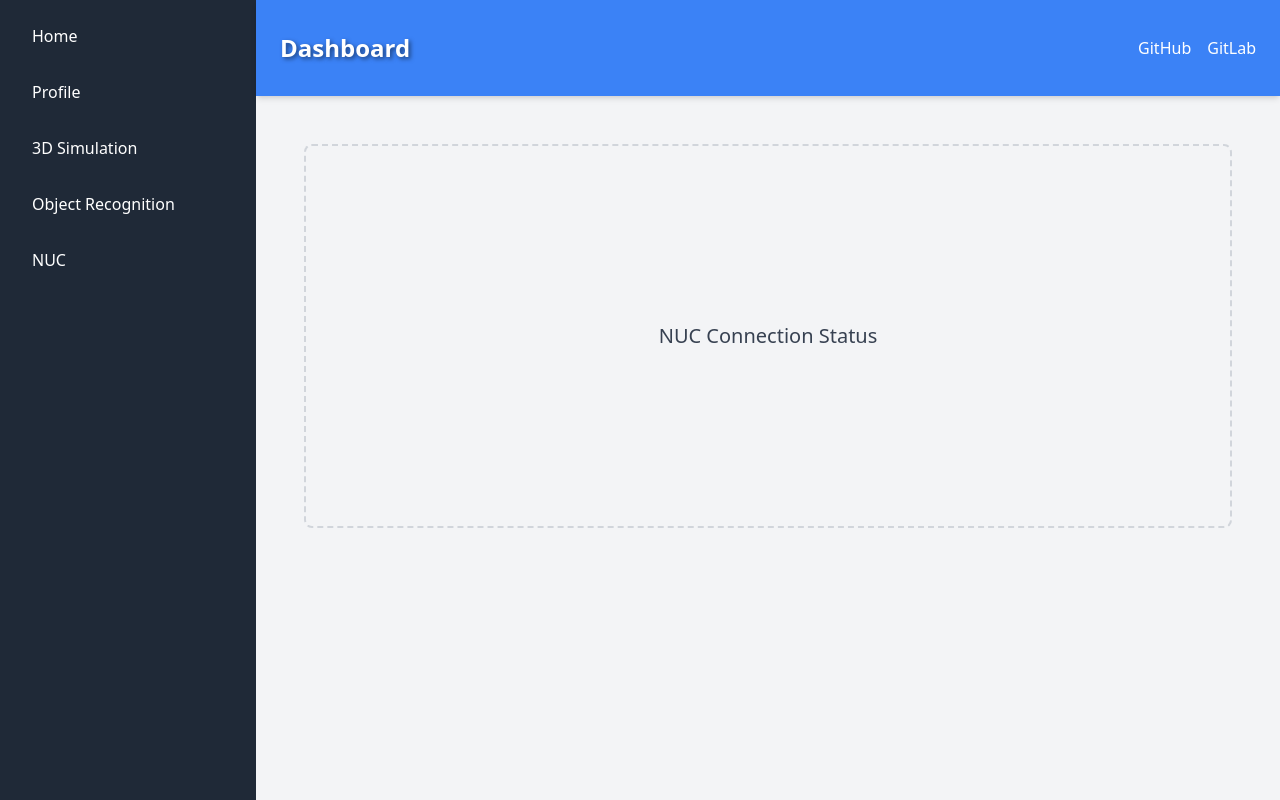
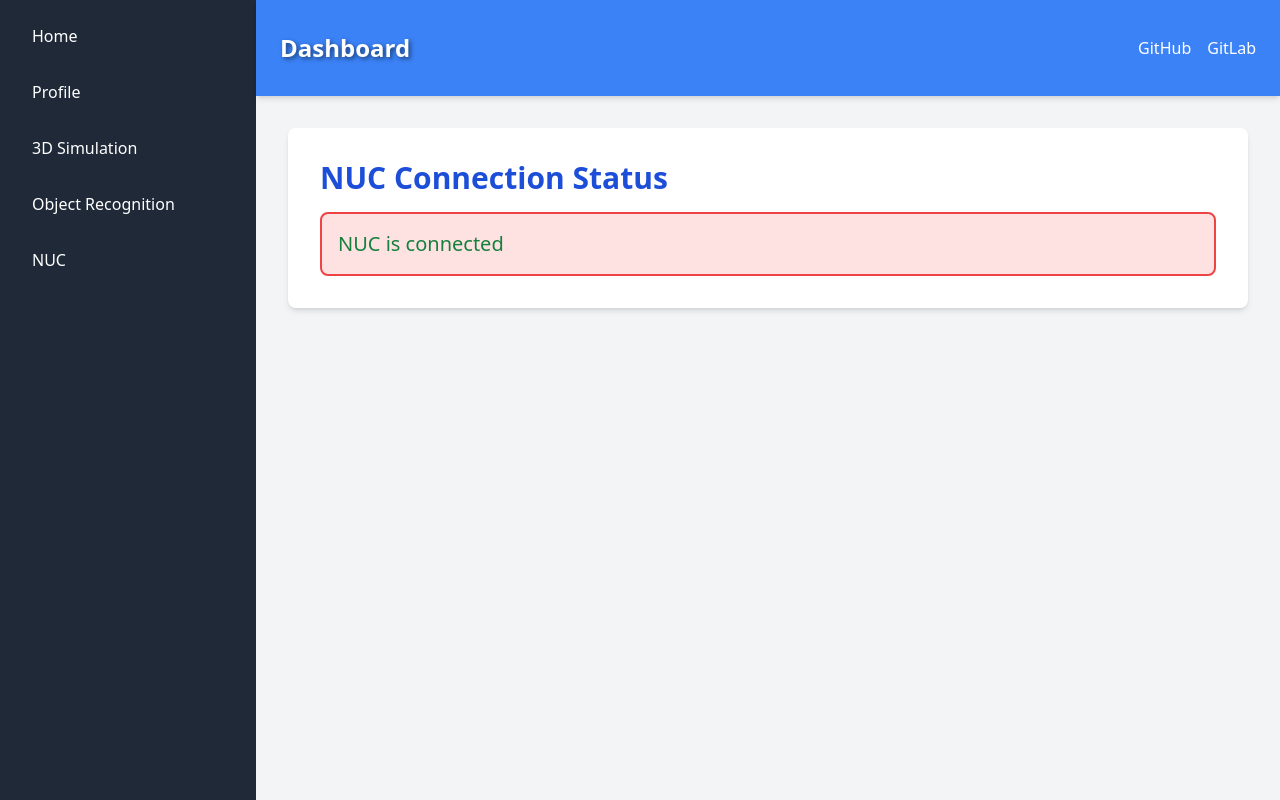
Before and after one commit to Road-Train/SolarBoat, a React (Create React App) app in the folder solarboat-app/: page /NUC in a window 1280 px wide. Built offline with nearby package versions, Linux system fonts and the light colour scheme; the HTML template or start-up script is replaced by a standard one.

Commit message:
Add NUC connection

```diff
--- a/solarboat-app/src/App.jsx
+++ b/solarboat-app/src/App.jsx
@@ -4,6 +4,7 @@ import Sidebar from './Sidebar';
 import Header from './Header';
 import Profile from './Profile';
 import DashboardContent from './DashboardContent';
+import NUC from './NUC'
 
 const App = () => {
   return (
@@ -17,7 +18,7 @@ const App = () => {
             <Route path="/profile" element={<Profile />} />
             <Route path="/simulation" element={<div className="simulation-window"><p>Simulation Window</p></div>} />
             <Route path="/recognition" element={<div className="camera-window"><p>Camera Window</p></div>} />
-            <Route path="/nuc" element={<div className="connection-status"><p>NUC Connection Status</p></div>} />
+            <Route path="/NUC" Component={NUC} />
           </Routes>
         </main>
       </div>
--- a/solarboat-app/src/NUC.jsx
+++ b/solarboat-app/src/NUC.jsx
@@ -0,0 +1,36 @@
+import React, { useState, useEffect } from 'react';
+import './nuc.css'
+
+const NUC = () => {
+  const [isConnected, setIsConnected] = useState(false);
+
+  // Mock function to simulate checking the connection status
+  useEffect(() => {
+    const checkConnection = () => {
+      // Simulate an API call to check the connection status
+      setTimeout(() => {
+        const status = Math.random() > 0.5; // Randomly set the connection status
+        setIsConnected(status);
+      }, 1000); // Simulate a 1-second delay
+    };
+
+    checkConnection();
+  }, []);
+
+  return (
+    <div className="nuc-status bg-white p-8 rounded-lg shadow-md">
+      <h2 className="text-3xl font-semibold mb-4 text-blue-700">NUC Connection Status</h2>
+      {isConnected ? (
+        <div className="nuc-window p-4 bg-green-100 border-2 border-green-500 rounded-lg">
+          <p className="text-xl text-green-700">NUC is connected</p>
+        </div>
+      ) : (
+        <div className="p-4 bg-red-100 border-2 border-red-500 rounded-lg">
+          <p className="text-xl text-red-700">NUC is not connected</p>
+        </div>
+      )}
+    </div>
+  );
+};
+
+export default NUC;
--- /dev/null
+++ b/solarboat-app/src/nuc.css
@@ -0,0 +1,57 @@
+@tailwind base;
+@tailwind components;
+@tailwind utilities;
+
+body {
+  @apply font-sans bg-gray-100 h-screen m-0 p-0;
+}
+
+h1 {
+  @apply text-center text-white text-2xl py-4;
+  text-shadow: 2px 2px 4px rgba(0, 0, 0, 0.5);
+}
+
+.sidebar {
+  @apply w-64 bg-gray-800 text-white h-full fixed top-0 left-0 shadow-lg;
+}
+
+.sidebar h2 {
+  @apply text-xl font-bold p-4;
+}
+
+.sidebar a {
+  @apply block px-4 py-2 mt-2 text-sm text-gray-300 rounded-lg hover:bg-gray-700;
+}
+
+.main-content {
+  @apply ml-64 p-8 bg-white min-h-screen;
+}
+
+.simulation-window,
+.camera-window,
+.connection-status {
+  @apply h-96 bg-gray-100 border-2 border-dashed border-gray-300 flex items-center justify-center m-4 p-4 rounded-lg;
+}
+
+.simulation-window p,
+.camera-window p,
+.connection-status p {
+  @apply text-xl text-gray-700;
+}
+
+.nuc-status {
+  @apply p-8 bg-white rounded-lg shadow-md;
+}
+
+.nuc-window,
+.nuc-status > div {
+  @apply p-4 rounded-lg;
+}
+
+.nuc-window {
+  @apply bg-green-100 border-2 border-green-500;
+}
+
+.nuc-status > div {
+  @apply bg-red-100 border-2 border-red-500;
+}
```
